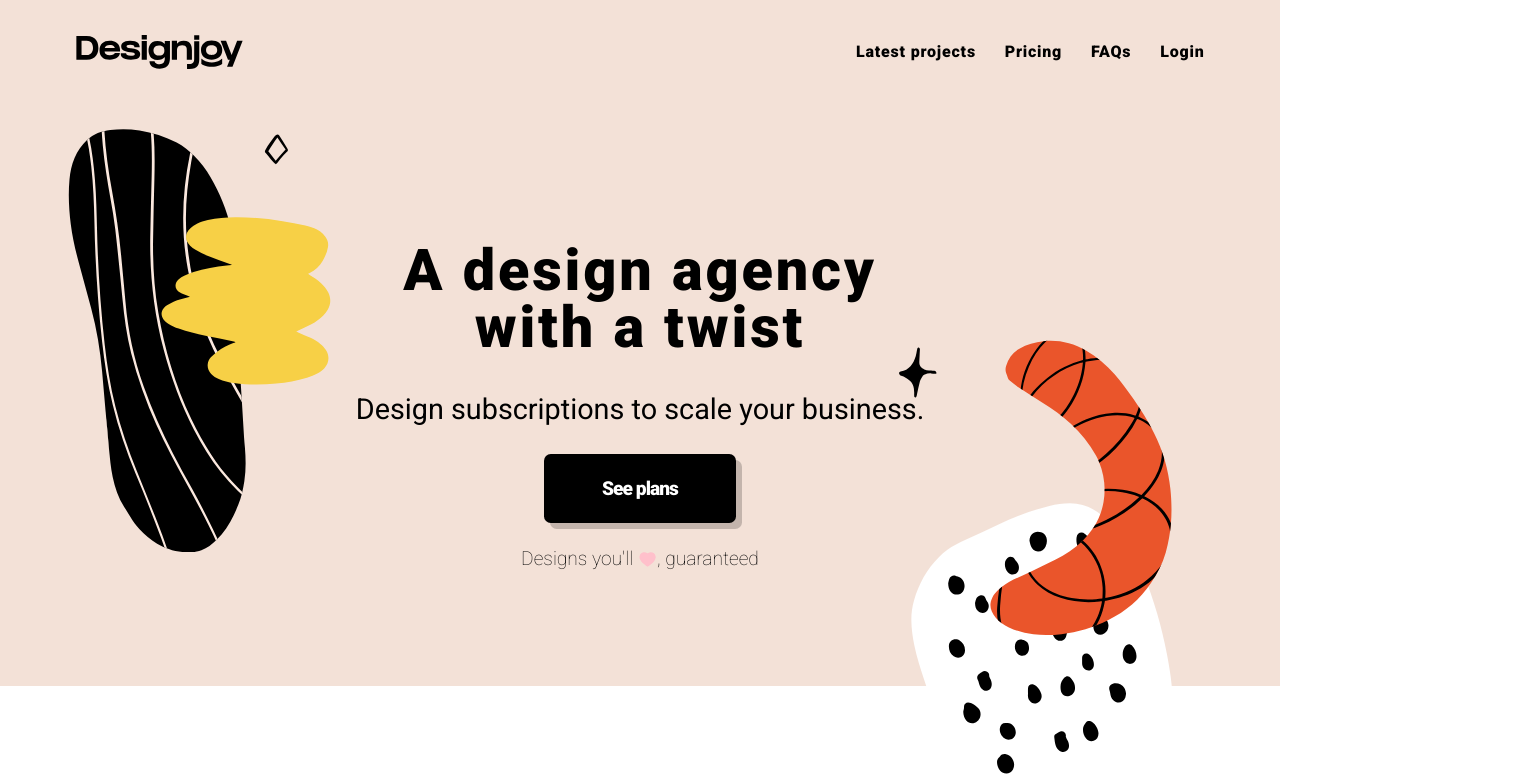
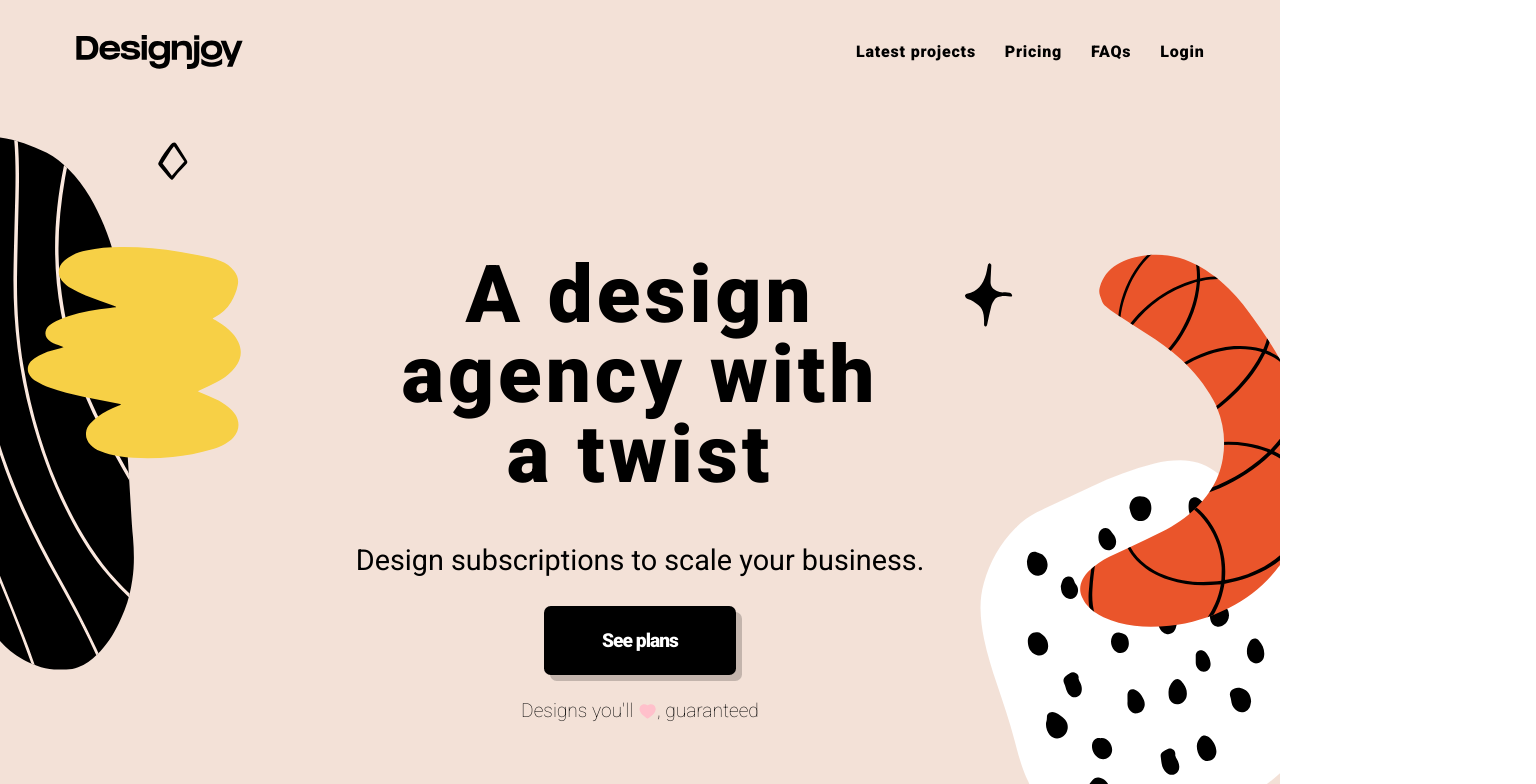
Before and after one commit to stachujone5/designjoy-clone, a React (Create React App) app: page / in a window 1280 px wide. Shown: the top 784 px of the page, 1536 px wide, since content can reach past the window. Built offline with nearby package versions, Linux system fonts and the light colour scheme.

Commit message:
Adjusted welcome heading fz, welcome imgaes size

```diff
--- a/src/App.tsx
+++ b/src/App.tsx
@@ -5,7 +5,9 @@ export const App = () => {
 	return (
 		<>
 			<Header />
-			<Welcome />
+			<main>
+				<Welcome />
+			</main>
 		</>
 	)
 }
--- a/src/components/header/Header.tsx
+++ b/src/components/header/Header.tsx
@@ -1,5 +1,5 @@
 import { Logo } from '../logo/Logo'
-import { Nav } from '../Nav/Nav'
+import { Nav } from '../nav/Nav'
 import classes from './Header.module.scss'
 
 export const Header = () => {
--- a/src/index.scss
+++ b/src/index.scss
@@ -58,7 +58,7 @@ button {
 }
 
 img {
-	display: block;
+	display: inline-block;
 	width: 100%;
 	height: 100%;
 }
--- a/src/sections/welcome/Welcome.module.scss
+++ b/src/sections/welcome/Welcome.module.scss
@@ -4,22 +4,27 @@
 	z-index: 1;
 	background-color: var(--clr-header);
 	padding: var(--spacer-7) 0;
-	h1 {
+	overflow: hidden;
+	.heading {
 		font-size: var(--fz-8);
 		font-weight: 900;
 		letter-spacing: 0.05em;
 		max-width: 30rem;
 		margin: var(--spacer-2) auto;
 		line-height: 1em;
+
+		@media (min-width: 80rem) {
+			font-size: 5rem;
+		}
 	}
 
-	h2 {
+	.subheading {
 		font-weight: 400;
 		font-size: var(--fz-3);
 		margin-bottom: var(--spacer-2);
 	}
 
-	p {
+	.header-text {
 		font-weight: 100;
 		font-size: var(--fz-1);
 		margin: var(--spacer-2) 0;
@@ -32,40 +37,43 @@
 
 	.welcome1 {
 		position: absolute;
+		width: fit-content;
 		top: 0;
 		left: -5%;
-		width: 30%;
-		height: 30%;
+		height: 40%;
 		z-index: -1;
 		@media (min-width: 40rem) {
-			width: 60%;
-			height: 60%;
-			left: -15%;
+			left: 0%;
+			height: 50%;
 		}
 		@media (min-width: 60rem) {
-			width: 80%;
+			height: 60%;
+		}
+		@media (min-width: 60rem) {
 			height: 80%;
-			left: -20%;
 		}
 	}
 
 	.welcome2 {
 		position: absolute;
-		width: 40%;
-		height: 40%;
+		width: fit-content;
+		height: 30%;
 		right: -5%;
-		top: 40%;
+		top: 60%;
 		z-index: -1;
 
 		@media (min-width: 40rem) {
-			width: 60%;
-			height: 60%;
-			right: -15%;
+			right: 0%;
+			height: 50%;
+			top: 40%;
 		}
 		@media (min-width: 60rem) {
-			width: 80%;
+			height: 60%;
+			top: 30%;
+		}
+		@media (min-width: 60rem) {
 			height: 80%;
-			right: -20%;
+			top: 20%;
 		}
 	}
 }
--- a/src/sections/welcome/Welcome.tsx
+++ b/src/sections/welcome/Welcome.tsx
@@ -10,10 +10,10 @@ export const Welcome = () => {
 			<img src={welcome1} alt='' className={classes.welcome1} />
 			<img src={welcome2} alt='' className={classes.welcome2} />
 			<div className='container'>
-				<h1>A design agency with a twist</h1>
-				<h2>Design subscriptions to scale your business.</h2>
+				<h1 className={classes.heading}>A design agency with a twist</h1>
+				<h2 className={classes.subheading}>Design subscriptions to scale your business.</h2>
 				<Button href='#plans'>See plans</Button>
-				<p>Designs you'll {<AiFillHeart />}, guaranteed</p>
+				<p className={classes['header-text']}>Designs you'll {<AiFillHeart />}, guaranteed</p>
 			</div>
 		</section>
 	)
```
